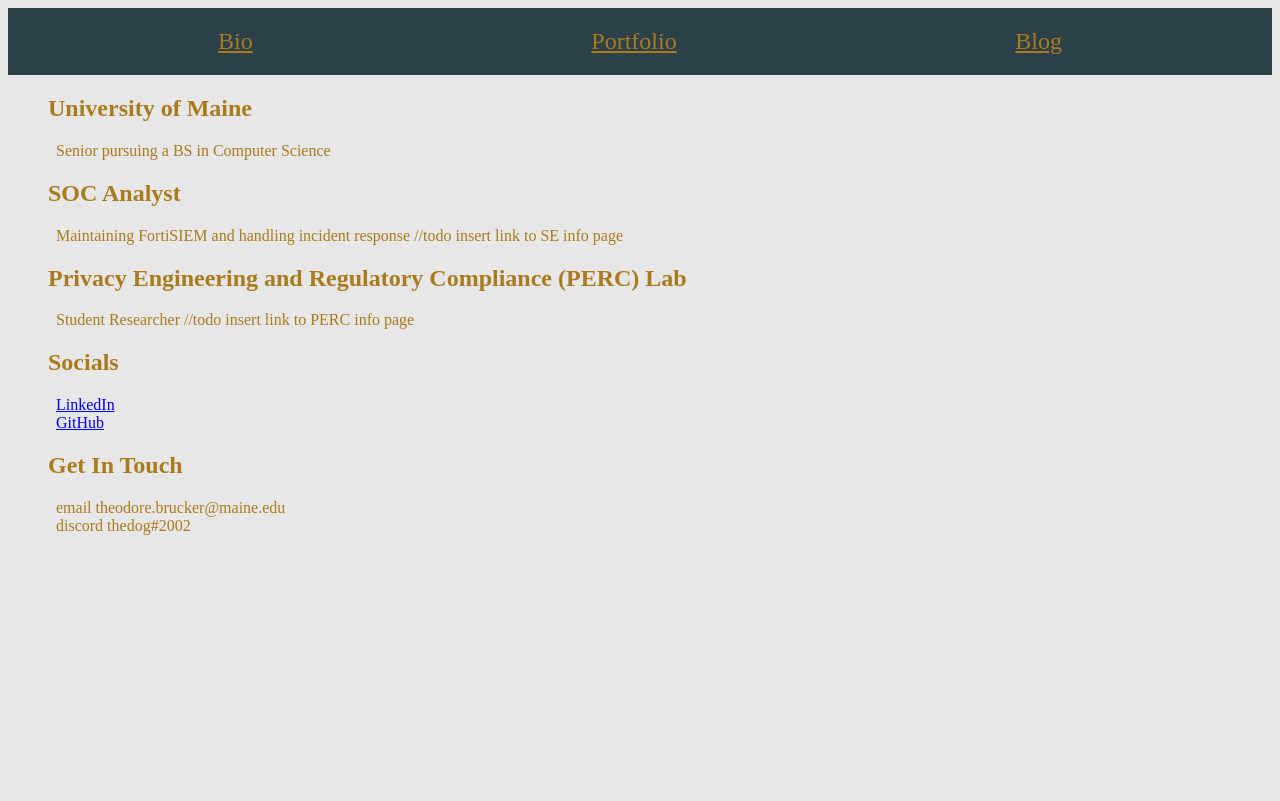
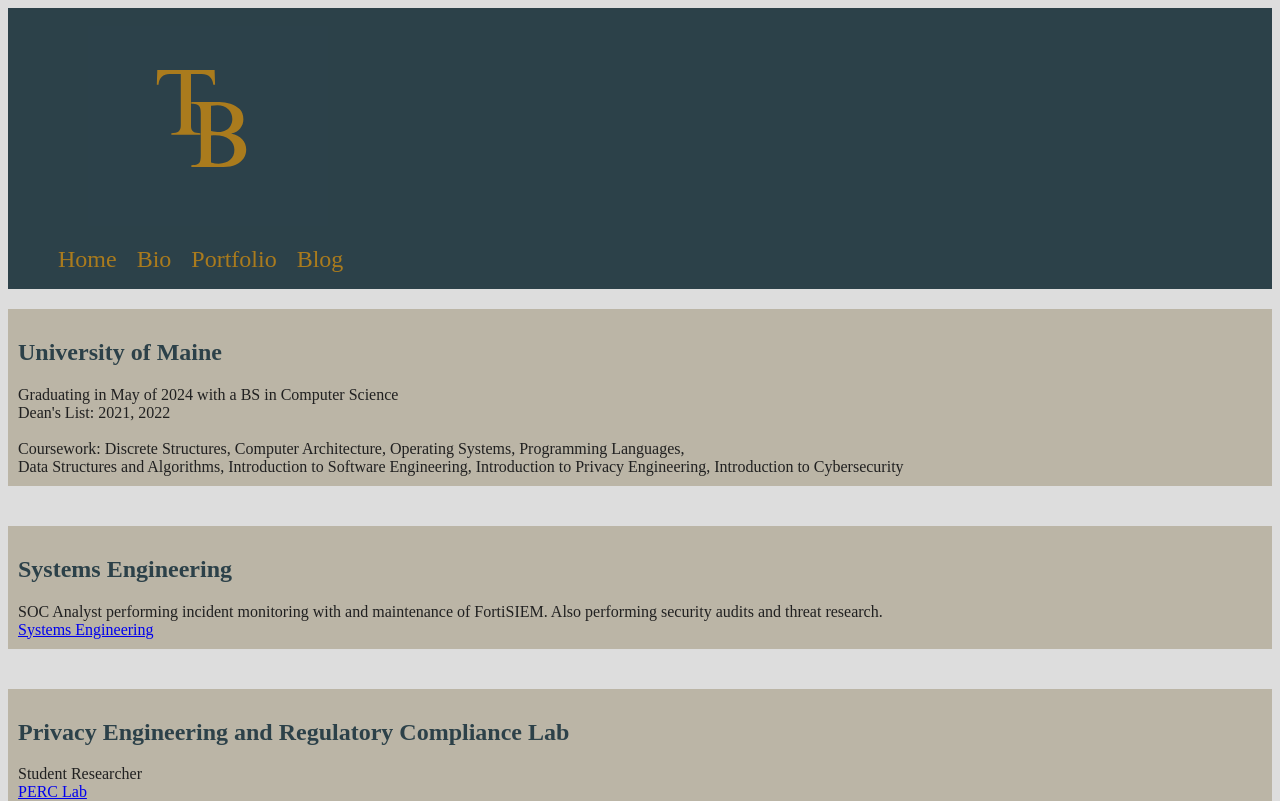
Before and after one commit to theodore-brucker/blogsite, a React (Create React App) app in the folder frontend/: page /bio in a window 1280 px wide. Shown: the top 801 px of the page. Built offline with nearby package versions, Linux system fonts and the light colour scheme.

Commit message:
Made large changes to style, specifically page content and the navbar

```diff
--- a/frontend/src/App.js
+++ b/frontend/src/App.js
@@ -3,12 +3,14 @@ import Layout from "./components/Layout";
 import Bio from "./pages/Bio";
 import Portfolio from "./pages/Portfolio";
 import Blog from "./pages/Blog";
+import Home from "./pages/Home";
 
 function App() {
   return (
     <Routes>
       <Route path='/' element={<Layout/>}>
 
+        <Route path='home' element={<Home/>}/>
         <Route path='bio' element={<Bio/>}/>
         <Route path='portfolio' element={<Portfolio/>}/>
         <Route path='blog' element={<Blog/>}/>
--- a/frontend/src/components/Banner.js
+++ b/frontend/src/components/Banner.js
@@ -1,14 +1,21 @@
-import React from 'react'
-import styles from "../styles/layout/_banner.scss"
+import React from "react";
+import styles from "../styles/layout/_banner.scss";
+import { ReactComponent as Logo } from "../imgs/TB.svg";
 
 const Banner = () => {
   return (
     <nav style={styles.nav}>
-        <a href="/bio">Bio</a>
-        <a href="/portfolio">Portfolio</a>
-        <a href="/blog">Blog</a>
+      <div class="container"> <br/>
+        <Logo />  <br/>
+        <ul class="navbar">
+          <a href="/home">Home</a>
+          <a href="/bio">Bio</a>
+          <a href="/portfolio">Portfolio</a>
+          <a href="/blog">Blog</a>
+        </ul>
+      </div>
     </nav>
-  )
-}
+  );
+};
 
-export default Banner
+export default Banner;
--- a/frontend/src/pages/Bio.js
+++ b/frontend/src/pages/Bio.js
@@ -3,32 +3,43 @@ import styles from "../styles/pages/_bio.scss";
 
 const Bio = () => {
   return (
-    <ul className={styles.blogList}>
-      <h2>University of Maine</h2>
-      <body> Senior pursuing a BS in Computer Science </body>
+    <span style={styles}>
+      <div class="content">
+        <h2>University of Maine</h2>
+        Graduating in May of 2024 with a BS in Computer Science <br />
+        Dean's List: 2021, 2022 <br /> <br />
+        Coursework: Discrete Structures, Computer Architecture,
+        Operating Systems, Programming Languages, <br />
+        Data Structures and Algorithms, Introduction to Software Engineering,
+        Introduction to Privacy Engineering, Introduction to Cybersecurity
+      </div>
 
-      <h2>SOC Analyst</h2>
-      <body>
-        {" "}
-        Maintaining FortiSIEM and handling incident response //todo insert link
-        to SE info page{" "}
-      </body>
+      <div class="content">
+        <h2>Systems Engineering</h2>
+        SOC Analyst performing incident monitoring with and
+        maintenance of FortiSIEM. Also performing security audits and threat research.
+        <br />
+        <a href="https://www.systemsengineering.com/">Systems Engineering</a>
+      </div>
 
-      <h2>Privacy Engineering and Regulatory Compliance (PERC) Lab </h2>
-      <body> Student Researcher //todo insert link to PERC info page </body>
+      <div class="content">
+        <h2>Privacy Engineering and Regulatory Compliance Lab </h2>
+        Student Researcher <br />
+        <a href="https://www.sepidehghanavati.com/research">PERC Lab</a>
+      </div>
 
-      <h2>Socials</h2>
+      {/* <h2>Socials</h2>
       <body>
         <a href="https://www.linkedin.com/in/theobrucker">LinkedIn</a> <br />
         <a href="https://github.com/theodore-brucker">GitHub</a> <br />
-      </body>
+      </body> */}
 
-      <h2>Get In Touch</h2>
-      <body>
-        email theodore.brucker@maine.edu <br />
-        discord thedog#2002
-      </body>
-    </ul>
+      <div class="content">
+        <h2>Get in touch with me</h2>
+        Via email: theodore.brucker@maine.edu <br />
+        <a href="https://www.linkedin.com/in/theobrucker">Via LinkedIn</a>
+      </div>
+    </span>
   );
 };
 
--- a/frontend/src/pages/Blog.js
+++ b/frontend/src/pages/Blog.js
@@ -2,7 +2,7 @@ import React from 'react'
 
 const Blog = () => {
   return (
-    <div>Blog</div>
+    <div>Blog coming soon</div>
   )
 }
 
--- /dev/null
+++ b/frontend/src/pages/Home.js
@@ -0,0 +1,16 @@
+import React from "react";
+
+const Home = () => {
+  return (
+    <div class="content">
+        <h2>Welcome</h2>
+        Welcome to my personal website, I am hosting using a combination of
+        OpenliteSpeed and Cloudflare
+        <br />
+        The backend is written in Go <br />
+        The frontend is written in Node/React <br />
+      </div>
+  );
+};
+
+export default Home;
--- a/frontend/src/pages/Portfolio.js
+++ b/frontend/src/pages/Portfolio.js
@@ -2,7 +2,7 @@ import React from 'react'
 
 const Portfolio = () => {
   return (
-    <div>Portfolio</div>
+    <div>Portfolio coming soon</div>
   )
 }
 
--- a/frontend/src/styles/base/_base.scss
+++ b/frontend/src/styles/base/_base.scss
@@ -1,16 +1,13 @@
 :root {
-    font-family: "Poppins", sans-serif;
+
+    font-family: 'Times New Roman', Times, serif;
     font-weight: 400;
-
-    color-scheme: light dark;
-    color: rgba(255, 255, 255, 0.87);
-    background: #131315;
-
     font-synthesis: none;
     text-rendering: optimizeLegibility;
     -webkit-font-smoothing: antialiased;
     -moz-osx-font-smoothing: grayscale;
     -webkit-text-size-adjust: 100%;
+
 }
 
 *,
--- a/frontend/src/styles/layout/_banner.scss
+++ b/frontend/src/styles/layout/_banner.scss
@@ -1,12 +1,31 @@
 nav {
     display: flex;
     background-color: hsl(198, 25%, 23%);
-    padding: 10px 200px;
     justify-content: space-between;
 
     a {
         font-size: 1.5rem;
-        padding: 10px;
         color: hsl(40, 71%, 39%);
+        padding: 10px 10px;
+        text-decoration: none;
+    }
+
+    a:hover {
+        background-color: #3a3a3a;
+    }
+
+    ul.navbar {
+        text-align: left;
+        display: inline-block;
+    }
+
+    svg{
+
+        width: 400px;
+        height: 200px;
+    }
+
+    div.container {
+        justify-content: center;
     }
 }
--- a/frontend/src/styles/main.scss
+++ b/frontend/src/styles/main.scss
@@ -5,6 +5,7 @@
 @import "layout/banner";
 
 // pages
+@import "pages/home";
 @import "pages/bio";
 @import "pages/blog";
 @import "pages/portfolio";
--- a/frontend/src/styles/pages/_bio.scss
+++ b/frontend/src/styles/pages/_bio.scss
@@ -1,5 +1,5 @@
 :root {
-    background-color: #e7e7e7;
+    background-color: #dddddd;
     min-height: 100vh;
     display: flex;
     flex-direction: column;
@@ -7,4 +7,19 @@
     justify-content: top;
     font-size: 16px;
     color: #aa7b1d;
+
+    h2 {
+        color: hsl(198, 25%, 23%);
+    }
+
+    div.content {
+        height: auto;
+        background-color: #bbb5a6;
+        color: #202020;
+        margin: 20px, 10px;
+        padding: 10px;
+        border: 20px solid #dddddd;
+        width: auto;
+        border-style: solid none;
+    }
 }
--- /dev/null
+++ b/frontend/src/styles/pages/_home.scss
@@ -0,0 +1,4 @@
+span.home {
+    background-color: #bbb5a6;
+    color: #202020;
+}
```
Also changed, not shown: frontend/src/imgs/TB.svg (added).
